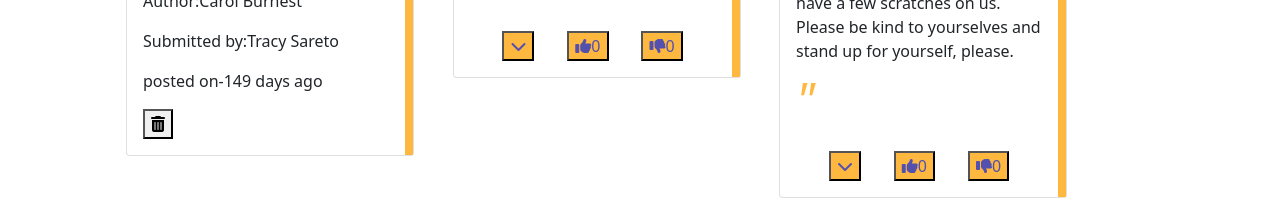
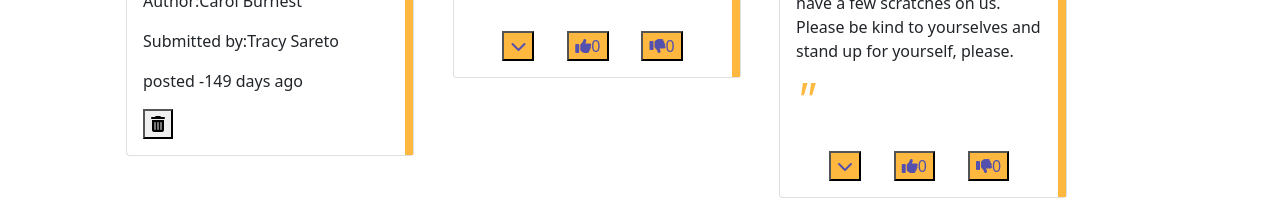
Before and after one commit to SaretoTracy/Quotes-Inspo, an Angular app: page / in a window 1280 px wide. Both pictures are taken after a click on the button 191 px from the left and 481 px from the top of the page. Shown: the part 508-708 px from the top of the page. Built offline with nearby package versions, Linux system fonts and the light colour scheme.

Commit message:
update README

```diff
--- a/src/app/quotee-detail/quotee-detail.component.html
+++ b/src/app/quotee-detail/quotee-detail.component.html
@@ -2,6 +2,6 @@
 <p>Submitted by:{{quote.submission}}</p>
 
 <p class="">
-    <span class="monospace fs-6">posted on{{quote.post|timeCount}}</span>
+    <span class="monospace fs-6">posted {{quote.post|timeCount}}</span>
 </p>
 <button (click)='quoteDelete(true)'> <i class="fas fa-trash-alt"></i></button>
--- a/src/app/quotee/quotee.component.html
+++ b/src/app/quotee/quotee.component.html
@@ -8,11 +8,15 @@
             <div class="card" style="width: 18rem;">
                 <div class="card-body">
                     <!-- to register the index of each quote item in the quotes list. -->
-                    <h3>quote</h3>
+                    <div>
 
-                    <p> <em>"</em>{{quote.quote}}<br><em>"</em></p>
+                        <h3>quote</h3>
+
+                        <p> <em>"</em>{{quote.quote}}<br><em>"</em></p>
+                    </div>
                     <div class="vote">
                         <button (click)='toggleDetails(i)'><i class="fas fa-chevron-down"></i></button>
+
                         <button (click)='upVote()'><i class="fas fa-thumbs-up"></i><span>{{likes}}</span></button>
                         <button (click)='downVote()'><i class="fas fa-thumbs-down"></i><span>{{dislikes}}</span></button>
                     </div>
--- a/src/app/quotee/quotee.component.ts
+++ b/src/app/quotee/quotee.component.ts
@@ -34,11 +34,11 @@ deleteQuote(remove:any, index:number){
 @Input() quote:any;
 
 likes:number =0;
-dislikes:number =0;
-
 upVote(){
   this.likes++;//likes increament
 }
+
+dislikes:number =0;
 downVote(){
   this.dislikes++;//dislike increment
 }
```
